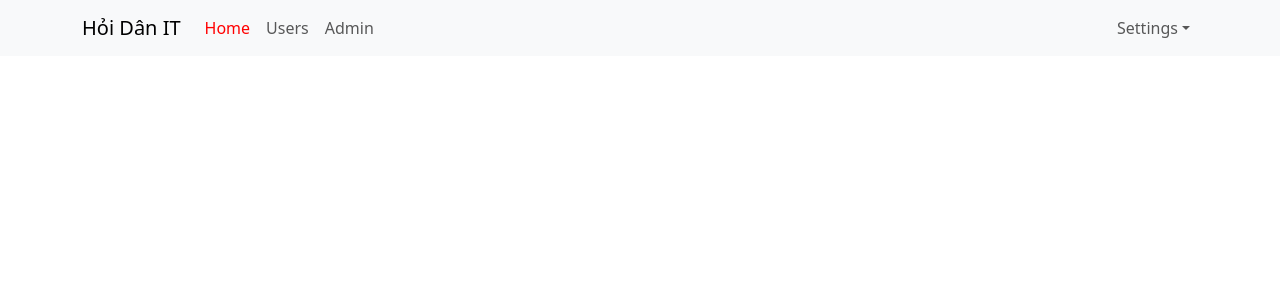
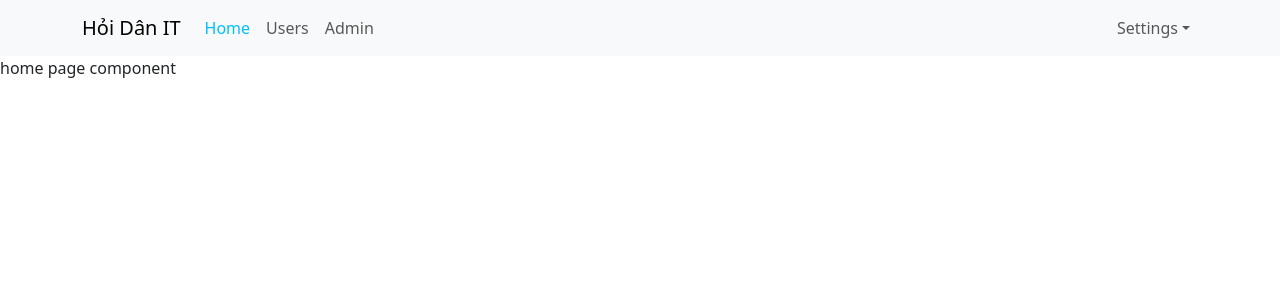
Before and after one commit to lythanhdat21/Full-Stack, a React (Create React App) app: page / in a window 1280 px wide. Shown: the top 300 px of the page. Built offline with nearby package versions, Linux system fonts and the light colour scheme.

Commit message:
Index Routes

```diff
--- a/src/App.scss
+++ b/src/App.scss
@@ -8,15 +8,18 @@ body {
   -moz-osx-font-smoothing: grayscale;
 }
 
+// Cách viết theo SCSS thuần:
 .app-container{
   .header-container{
-    .navbar-nav .nav-link.active{
-      color: red;
+    .navbar-nav{
+      .nav-link{
+        &.active{ // vì class active đứng ngang hàng với nav-link nên thêm dấu &
+          color: #00bfff;
+        }
+      }
     }
   }
 }
-
-
 
 
 // code {
--- a/src/components/Header/Header.js
+++ b/src/components/Header/Header.js
@@ -2,21 +2,16 @@ import Container from 'react-bootstrap/Container';
 import Nav from 'react-bootstrap/Nav';
 import Navbar from 'react-bootstrap/Navbar';
 import NavDropdown from 'react-bootstrap/NavDropdown';
-// import { Link } from 'react-router-dom';
 import { NavLink } from 'react-router-dom'
 
 const Header = () => {
     return (
     <Navbar bg="light" expand="lg">
         <Container>
-            <Navbar.Brand href="#home">Hỏi Dân IT</Navbar.Brand>
+            <NavLink to="/" className='navbar-brand'>Hỏi Dân IT</NavLink>
             <Navbar.Toggle aria-controls="basic-navbar-nav" />
             <Navbar.Collapse id="basic-navbar-nav">
                 <Nav className="me-auto">
-
-                    {/* <Link to="/" className='nav-link'>Home</Link>
-                    <Link to="/users" className='nav-link'>Users</Link>
-                    <Link to="/admins" className='nav-link'>Admin</Link> */}
 
                     <NavLink to="/" className='nav-link'>Home</NavLink>
                     <NavLink to="/users" className='nav-link'>Users</NavLink>
@@ -25,11 +20,9 @@ const Header = () => {
                 </Nav>
                 <Nav>
                     <NavDropdown title="Settings" id="basic-nav-dropdown">
-                        <NavDropdown.Item href="#action/3.1">Log in</NavDropdown.Item>
-                        <NavDropdown.Item href="#action/3.2">
-                            Log out
-                        </NavDropdown.Item>
-                        <NavDropdown.Item href="#action/3.1">Profile</NavDropdown.Item>
+                        <NavDropdown.Item >Log in</NavDropdown.Item> {/*Delete href="#action/3.1"*/}
+                        <NavDropdown.Item > Log out </NavDropdown.Item> {/*Delete href="#action/3.2"*/}
+                        <NavDropdown.Item >Profile</NavDropdown.Item> {/*Delete href="#action/3.1"*/}
                     </NavDropdown>
                 </Nav>
             </Navbar.Collapse>
--- /dev/null
+++ b/src/components/Home/HomePage.js
@@ -0,0 +1,9 @@
+const HomePage = (props) =>{
+    return(
+        <div className = "homepage-container">
+            home page component
+        </div>
+    )
+}
+
+export default HomePage
--- a/src/index.js
+++ b/src/index.js
@@ -8,24 +8,18 @@ import 'bootstrap/dist/css/bootstrap.min.css';
 import { BrowserRouter, Routes, Route } from 'react-router-dom';
 import User from './components/User/User';
 import Admin from './components/Admin/Admin';
+import HomePage from './components/Home/Homepage';
 
 const root = ReactDOM.createRoot(document.getElementById('root'));
 root.render(
   <Provider store={store}>
     <BrowserRouter>
-      {/* <App /> */}
-
       <Routes>
-
-        {/* <Route path = "/" element = {<App/>}/>
-        <Route path = "users" element = {<User/>}/>
-        <Route path = "admins" element = {<Admin/>}/> */}
-
         <Route path = "/" element = {<App/>}>
+          <Route index element ={<HomePage/>}/>
           <Route path = "users" element = {<User/>}/>
           <Route path = "admins" element = {<Admin/>}/>
         </Route>
-
       </Routes>
 
     </BrowserRouter>
```
